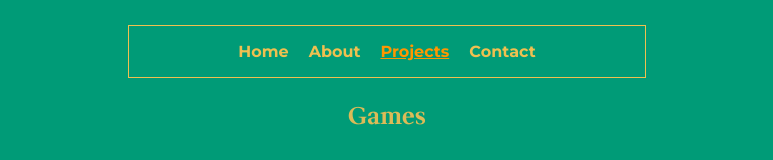
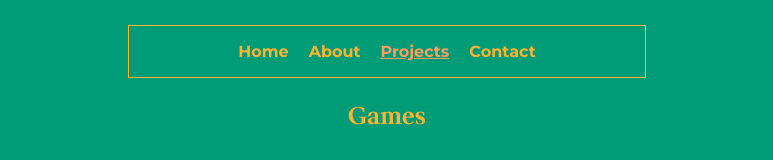
Before and after one commit to FlamingHerb/flamingherb.github.io, a SvelteKit app: page /projects in a window 1280 px wide. Shown: the top 160 px of the page, without its empty margins (253-1026 px from the left). Built offline with nearby package versions, Linux system fonts and the light colour scheme.

Commit message:
refactor: changing colors

```diff
--- a/src/lib/Navbar.svelte
+++ b/src/lib/Navbar.svelte
@@ -18,7 +18,7 @@
     }
     .current{
         text-decoration: underline;
-        color: #ff9600;
+        color: #FF9C5E;
     }
    .pages-section {
         display: flex;
--- a/src/variables.scss
+++ b/src/variables.scss
@@ -1,7 +1,7 @@
 /* Variables and mixins declared here will be available in all other SCSS files */
 /* Global Styles */
 
-$border-color: #EFC050;
+$border-color: #FFB232;
 $background-color: #009B77;
 $global-max-width: 428px;
 
@@ -26,13 +26,13 @@ $global-max-width: 428px;
   }
 
   &:hover {
-    color: white;
+    color: #F05C00;
   }
 }
 
 
 :global(h1, h2, h3){
-  color: #dcbb57;
+  color: $border-color;
   font-family: "Wittgenstein", helvetica, sans-serif;
 }
 
```
